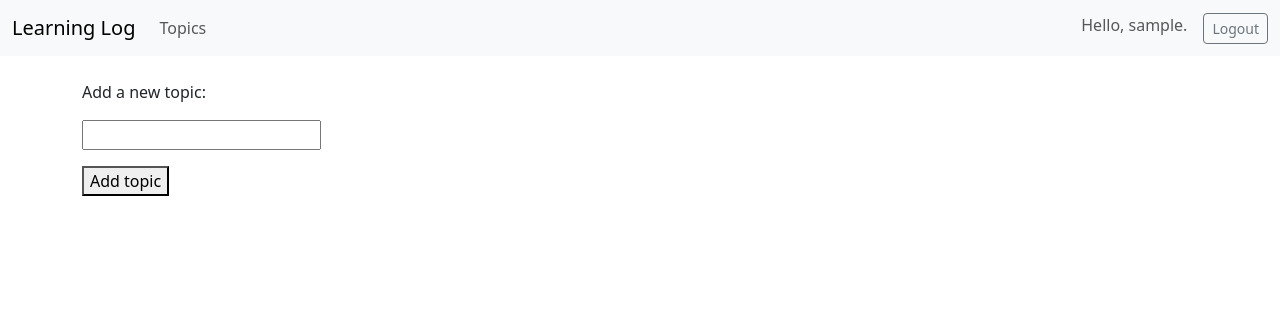
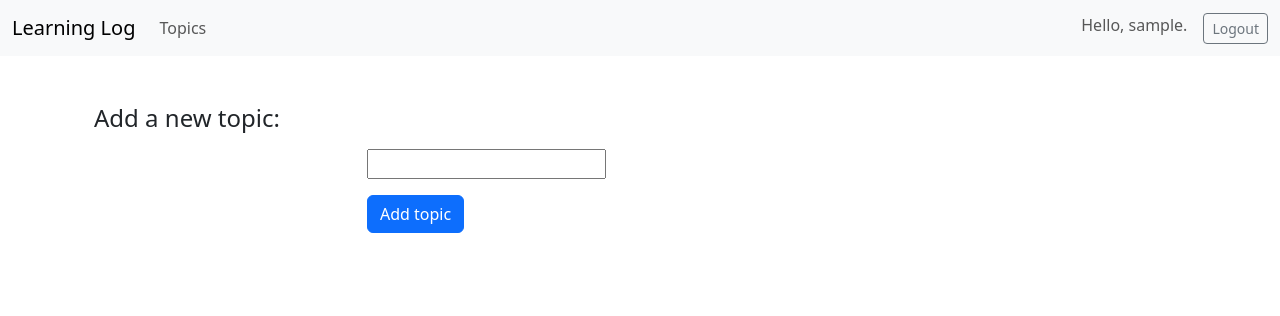
Before and after one commit to sashakukhtyk/learning-log-django, a Django app: page /new_topic/ in a window 1280 px wide. Shown: the top 316 px of the page. Run offline with Django 5.2, Linux system fonts and the light colour scheme; the visitor is signed in with stand-in values (Sample User, id 1).

Commit message:
style new topic page using bootstrap

```diff
--- a/learning_log/learning_logs/templates/learning_logs/new_topic.html
+++ b/learning_log/learning_logs/templates/learning_logs/new_topic.html
@@ -1,10 +1,13 @@
 {% extends "learning_logs/base.html" %}
-    {% block content %}
-        <p>Add a new topic:</p>
 
-        <form action="{% url 'learning_logs:new_topic' %}" method="post">
+{% block content %}
+    <div class="container mt-5">
+        <h4 class="mb-3">Add a new topic:</h4>
+
+        <form action="{% url 'learning_logs:new_topic' %}" method="post" class="w-50 mx-auto">
             {% csrf_token %}
             {{ form.as_p }}
-            <button name="submit">Add topic</button>
+            <button name="submit" class="btn btn-primary">Add topic</button>
         </form>
-    {% endblock content %}
+    </div>
+{% endblock content %}
```
